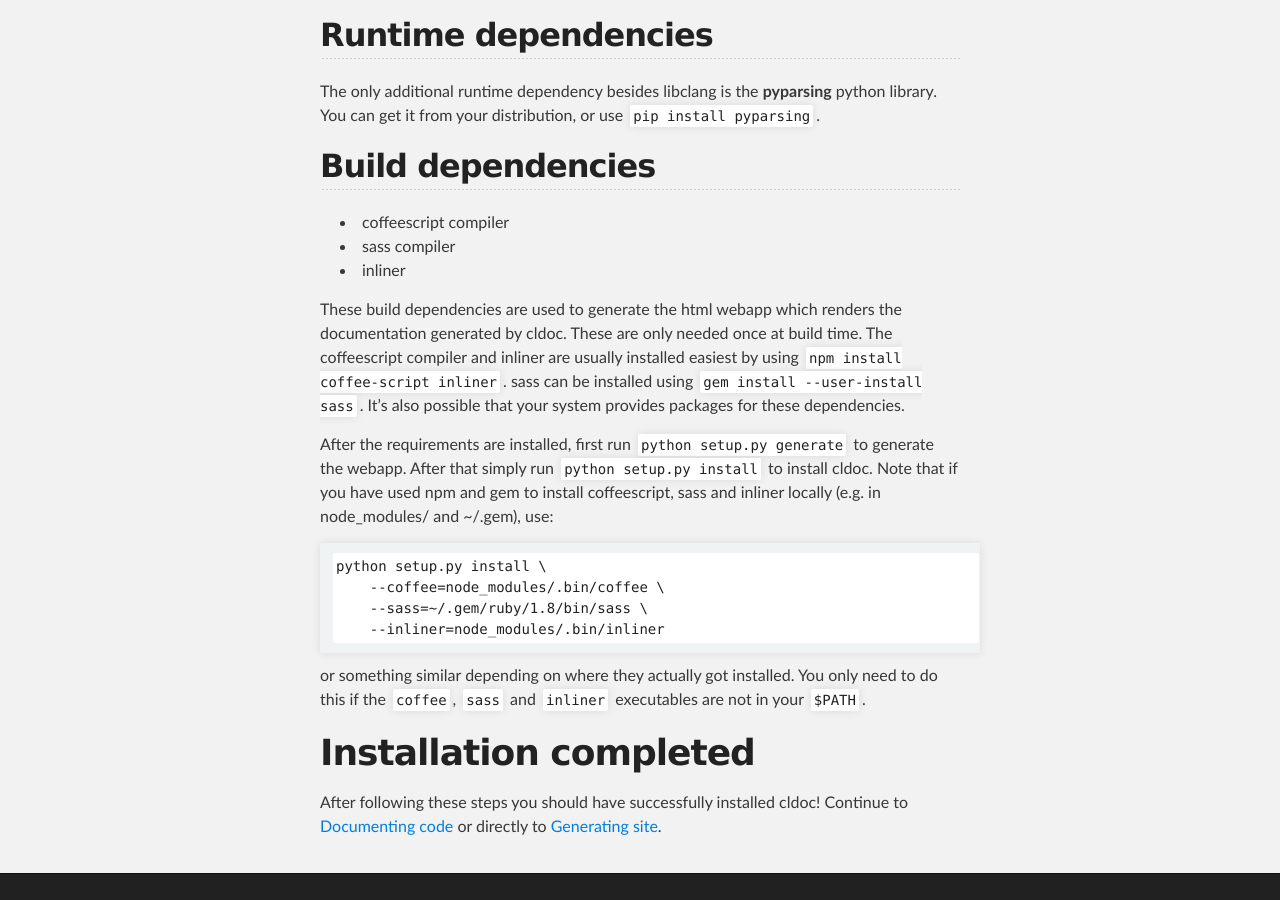
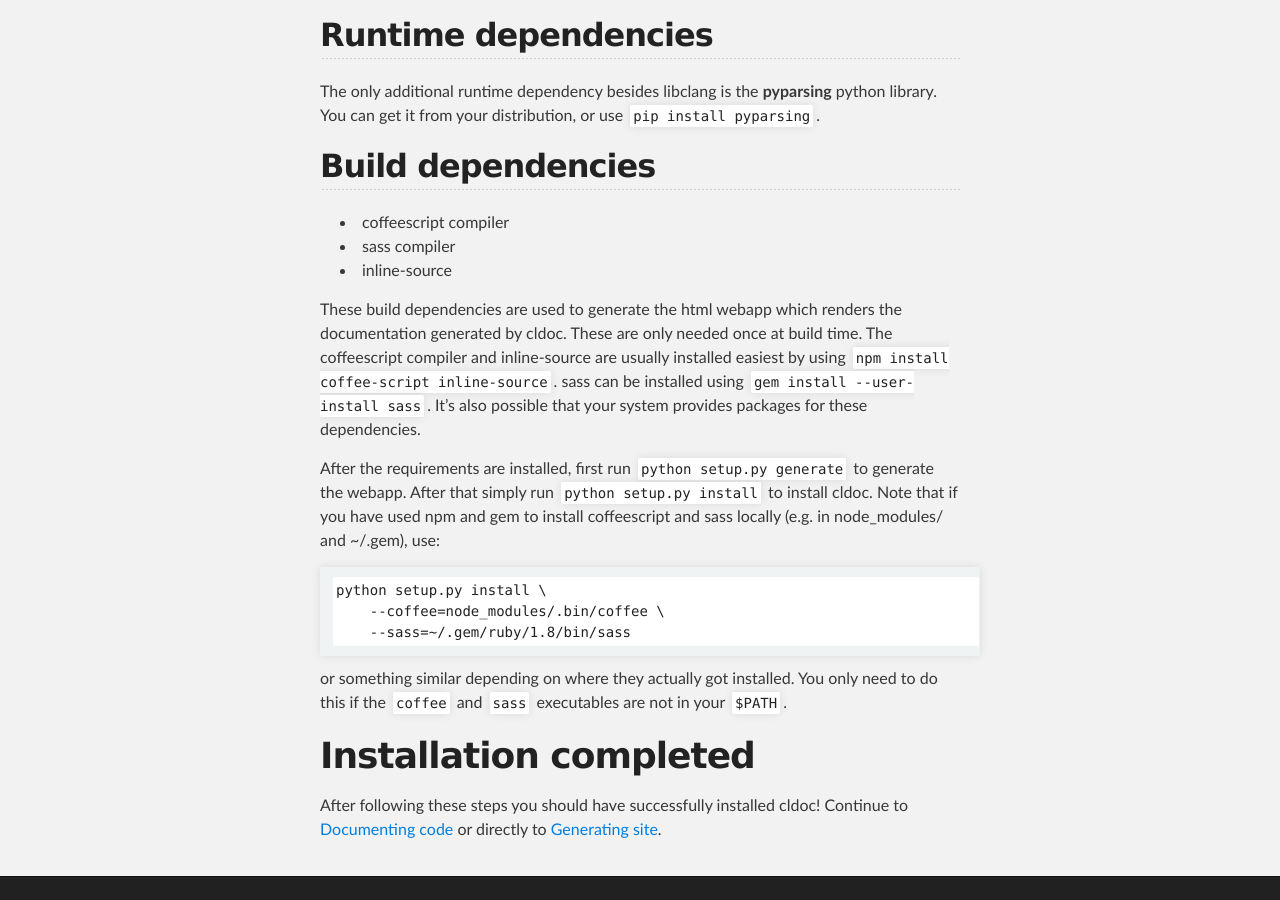
Before and after one commit to jessevdk/cldoc, a Jekyll site: the page built from gettingstarted.md, in a window 1280 px wide and 900 px high, scrolled down 885 px. Built offline with Jekyll 4.4.1, drawn with Linux system fonts in a browser that asks for light colours.

Commit message:
Change inliner dependency to inline-source

```diff
--- a/gettingstarted.md
+++ b/gettingstarted.md
@@ -37,27 +37,26 @@ python library. You can get it from your distribution, or use
 ## Build dependencies ##
 * coffeescript compiler
 * sass compiler
-* inliner
+* inline-source
 
 These build dependencies are used to generate the html webapp which renders
 the documentation generated by cldoc. These are only needed once at build time.
-The coffeescript compiler and inliner are usually installed easiest
-by using `npm install coffee-script inliner`. sass can be installed using
+The coffeescript compiler and inline-source are usually installed easiest
+by using `npm install coffee-script inline-source`. sass can be installed using
 `gem install --user-install sass`. It's also possible that your system provides
 packages for these dependencies.
 
 After the requirements are installed, first run `python setup.py generate` to
 generate the webapp. After that simply run `python setup.py install` to
-install cldoc. Note that if you have used npm and gem to install coffeescript,
-sass and inliner locally (e.g. in node_modules/ and ~/.gem), use:
+install cldoc. Note that if you have used npm and gem to install coffeescript and
+sass locally (e.g. in node_modules/ and ~/.gem), use:
 
     python setup.py install \
         --coffee=node_modules/.bin/coffee \
-        --sass=~/.gem/ruby/1.8/bin/sass \
-        --inliner=node_modules/.bin/inliner
+        --sass=~/.gem/ruby/1.8/bin/sass
 
 or something similar depending on where they actually got installed. You only
-need to do this if the `coffee`, `sass` and `inliner` executables are not in
+need to do this if the `coffee` and `sass` executables are not in
 your `$PATH`.
 
 # Installation completed
```
